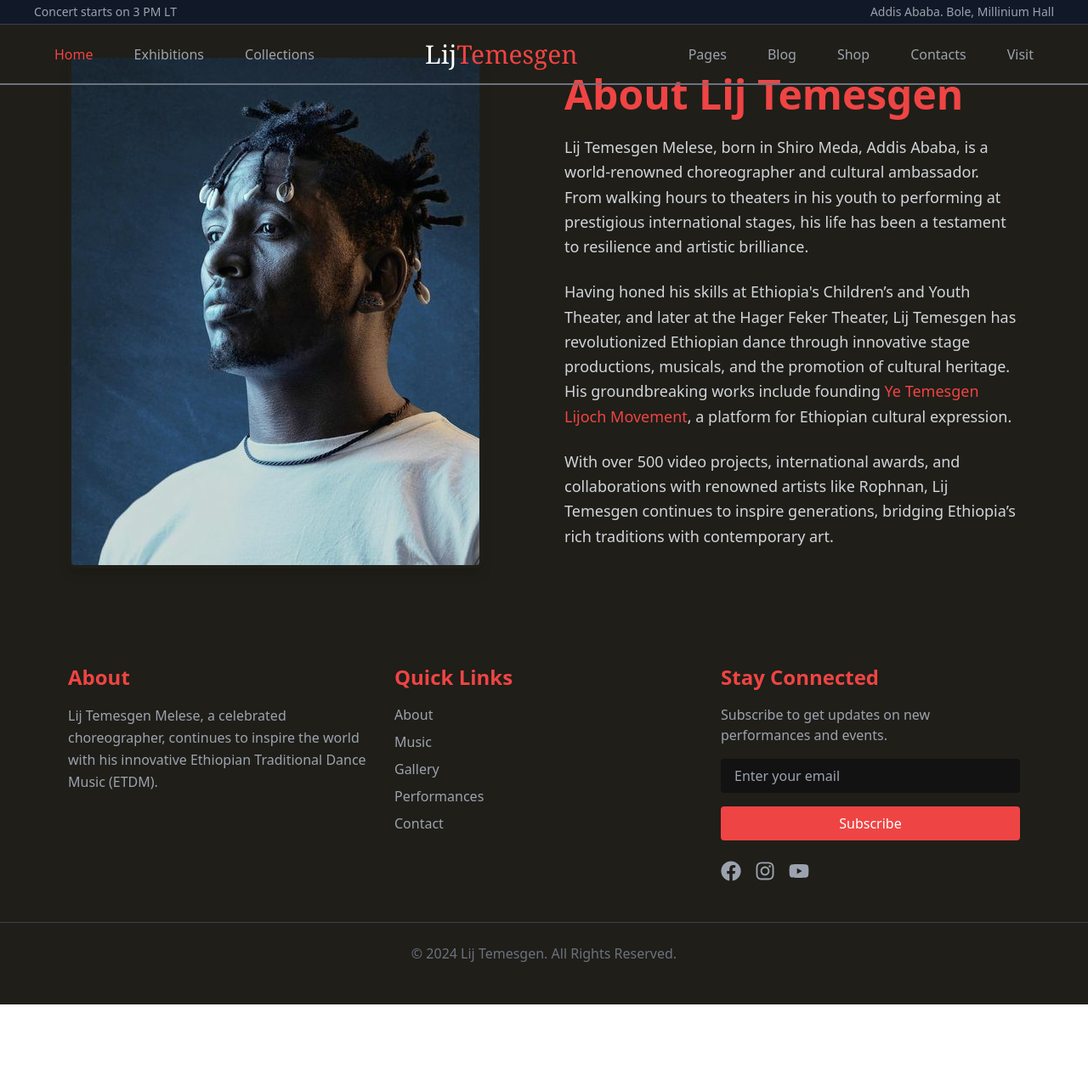
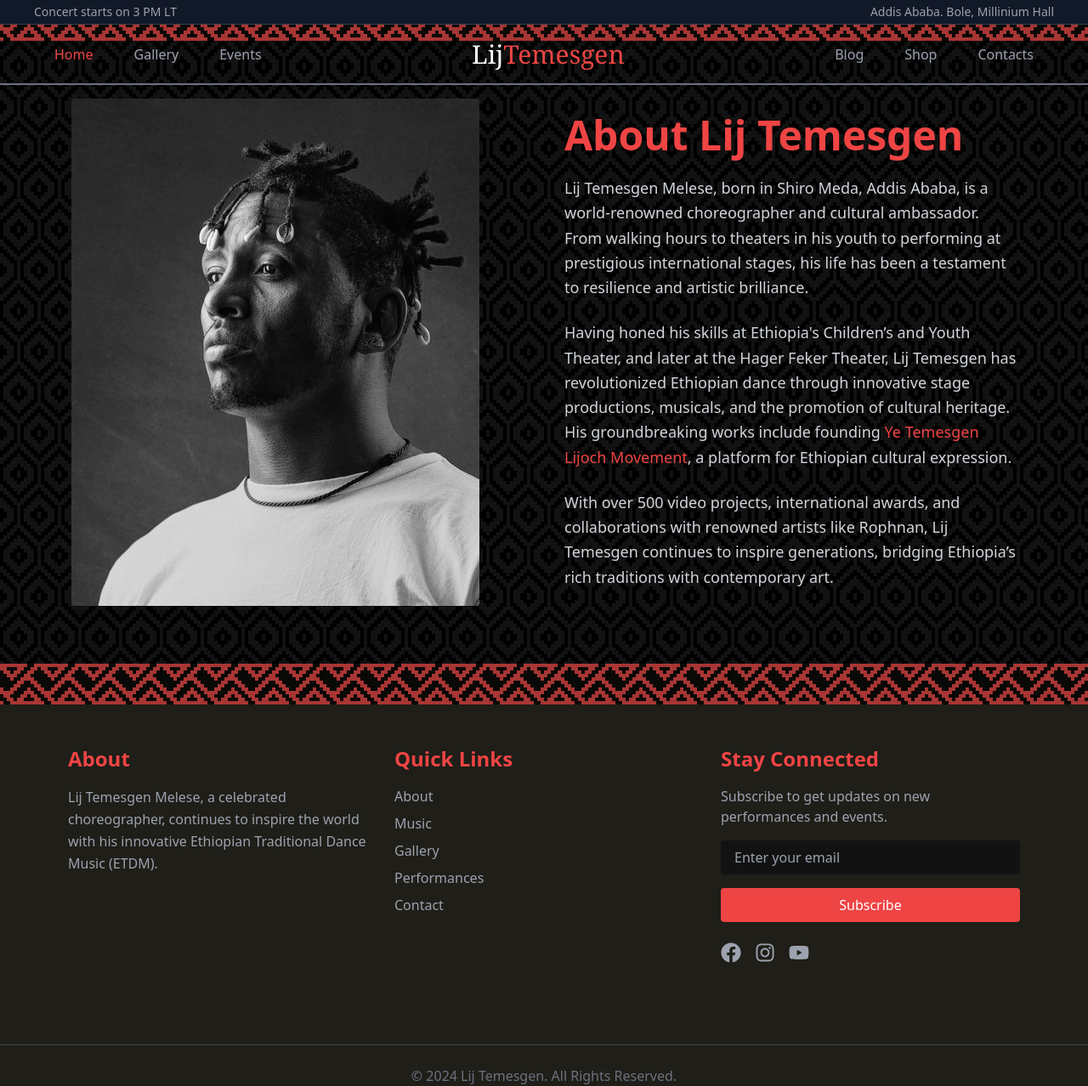
Before and after one commit to Unity-Link-Solutions/ETDM-LijTemesgen-Personal-Website, a React (Vite) app: page /about in a window 1280 px wide. Shown: the whole page at 85% size. Before the commit the page ends 1182 px from the top, so only its background shows below. Built offline with nearby package versions, Linux system fonts and the light colour scheme.

Commit message:
refactor: add SectionDivider component with background pattern and enhance Footer and AboutSection styling

```diff
--- a/src/components/AboutSection/AboutSection.tsx
+++ b/src/components/AboutSection/AboutSection.tsx
@@ -3,14 +3,17 @@ import portraitImage from "../../assets/images/portraite.jpg";
 
 const AboutSection: React.FC = () => {
   return (
-    <section className="w-full py-16 bg-[#1F1E18] text-white">
-      <div className="container mx-auto px-6 lg:px-20 flex flex-col lg:flex-row items-center gap-12">
+    <section className="w-full  bg-[#1F1E18] text-white">
+      {/* <div className="w-full h-24 bg-african-pattern opacity-80 brightness-95"></div> */}
+      <div className="w-full h-12 bg-african-pattern-1 brightness-95 transition-opacity duration-500 hover:opacity-100 opacity-80 animate-pulse"></div>
+
+      <div className="container py-16 mx-auto px-6 lg:px-20 flex flex-col lg:flex-row items-center gap-12 bg-african-pattern-2">
         {/* Left Side - Image */}
         <div className="w-full lg:w-1/2 ">
           <img
             src={portraitImage}
             alt="Lij Temesgen"
-            className="rounded-lg shadow-lg transition-transform duration-500 border-4 border-transparent duration-300 hover:filter hover:animate-pulse hover:grayscale hover:border-red-600 transition"
+            className="rounded-lg shadow-lg transition-transform duration-500 border-4 border-transparent duration-300 grayscale hover:filter-none  hover:border-red-600 transition"
           />
         </div>
 
@@ -19,7 +22,7 @@ const AboutSection: React.FC = () => {
           <h2 className="text-4xl lg:text-5xl font-bold mb-6 text-red-500">
             About Lij Temesgen
           </h2>
-          <p className="text-lg text-gray-300 leading-relaxed mb-6">
+          <p className="text-lg text-gray-300 leading-relaxed mb-6 ">
             Lij Temesgen Melese, born in Shiro Meda, Addis Ababa, is a
             world-renowned choreographer and cultural ambassador. From walking
             hours to theaters in his youth to performing at prestigious
--- a/src/components/Footer/Footer.tsx
+++ b/src/components/Footer/Footer.tsx
@@ -4,8 +4,10 @@ import { FaFacebook, FaInstagram, FaYoutube } from "react-icons/fa";
 
 const Footer: React.FC = () => {
   return (
-    <footer className="bg-[#1F1E18] text-white py-12">
-      <div className="container mx-auto px-6 lg:px-20 grid grid-cols-1 md:grid-cols-3 gap-8">
+    <footer className="bg-[#1F1E18] text-white ">
+      <div className="w-full h-12 bg-african-pattern-1 brightness-95 transition-opacity duration-500 hover:opacity-100 opacity-80 animate-pulse"></div>
+
+      <div className="container mx-auto py-12 px-6 lg:px-20 grid grid-cols-1 md:grid-cols-3 gap-8">
         {/* About Section */}
         <div>
           <h4 className="text-2xl font-bold text-red-500 mb-4">About</h4>
--- a/src/components/Header/Header.tsx
+++ b/src/components/Header/Header.tsx
@@ -54,7 +54,7 @@ const Header: React.FC = () => {
       <div className="container mx-auto lg:px-10 h-[70px] flex justify-between items-center border-b border-gray-500">
         {/* Left Links */}
         <nav className="hidden lg:flex space-x-0 h-full">
-          {["Home", "Exhibitions", "Collections"].map((link, idx) => (
+          {["Home", "Gallery", "Events"].map((link, idx) => (
             <a
               key={idx}
               href={`#${link.toLowerCase().replace(/\s+/g, "-")}`}
@@ -77,7 +77,7 @@ const Header: React.FC = () => {
 
         {/* Right Links */}
         <nav className="hidden lg:flex space-x-0 h-full">
-          {["Pages", "Blog", "Shop", "Contacts", "Visit"].map((link, idx) => (
+          {["Blog", "Shop", "Contacts"].map((link, idx) => (
             <a
               key={idx}
               href={`#${link.toLowerCase().replace(/\s+/g, "-")}`}
--- a/src/components/HeroSection/HeroSection.tsx
+++ b/src/components/HeroSection/HeroSection.tsx
@@ -1,6 +1,7 @@
 import React, { useState, useEffect } from "react";
 import heroImage1 from "../../assets/images/photoBlack1.jpg";
 import heroImage2 from "../../assets/images/photoBlack2.jpg";
+import heroImage3 from "../../assets/images/photoBlack3.jpg";
 
 const slides = [
   {
@@ -18,6 +19,19 @@ const slides = [
   },
   {
     image: heroImage2,
+    date: "July 10, 2024",
+    title: (
+      <>
+        Discover New{" "}
+        <span className="bg-gradient-to-r from-gray-500 to-red-500 bg-clip-text text-transparent animate-pulse">
+          Horizons
+        </span>{" "}
+        . . .
+      </>
+    ),
+  },
+  {
+    image: heroImage3,
     date: "July 10, 2024",
     title: (
       <>
--- /dev/null
+++ b/src/components/SectionDivider/SectionDivider.tsx
@@ -0,0 +1,17 @@
+import React from "react";
+import patternImage from "../../assets/images/pattern.jpg"; // Replace with the uploaded pattern image path
+
+const SectionDivider: React.FC = () => {
+  return (
+    <div
+      className="w-full h-16 lg:h-24 bg-cover bg-center"
+      style={{
+        backgroundImage: `url(${patternImage})`,
+      }}
+    >
+      {/* Optional: Add subtle animation or effects */}
+    </div>
+  );
+};
+
+export default SectionDivider;
```
Also changed, not shown: tailwind.config.js (+6 -0 lines), src/assets/images/photoBlack3.jpg (added), src/assets/images/sdfsaf.jpg (added).
